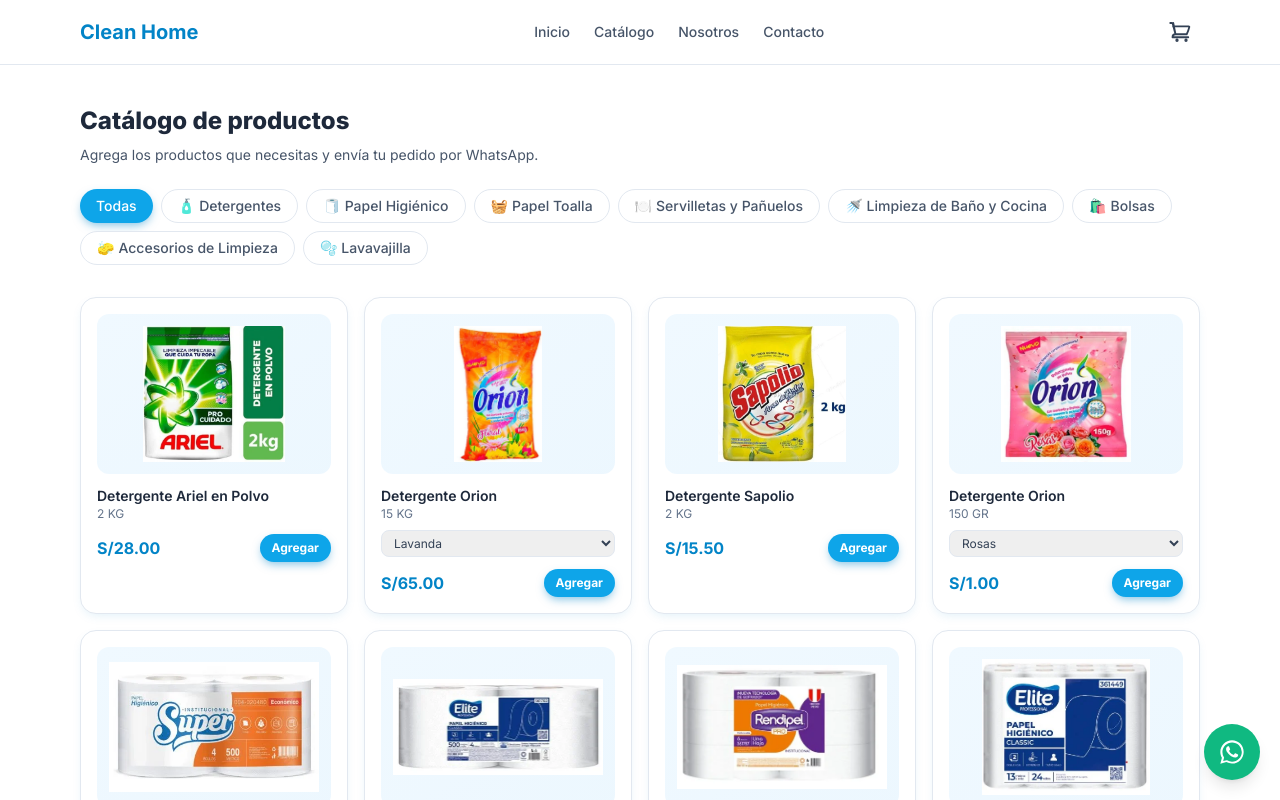
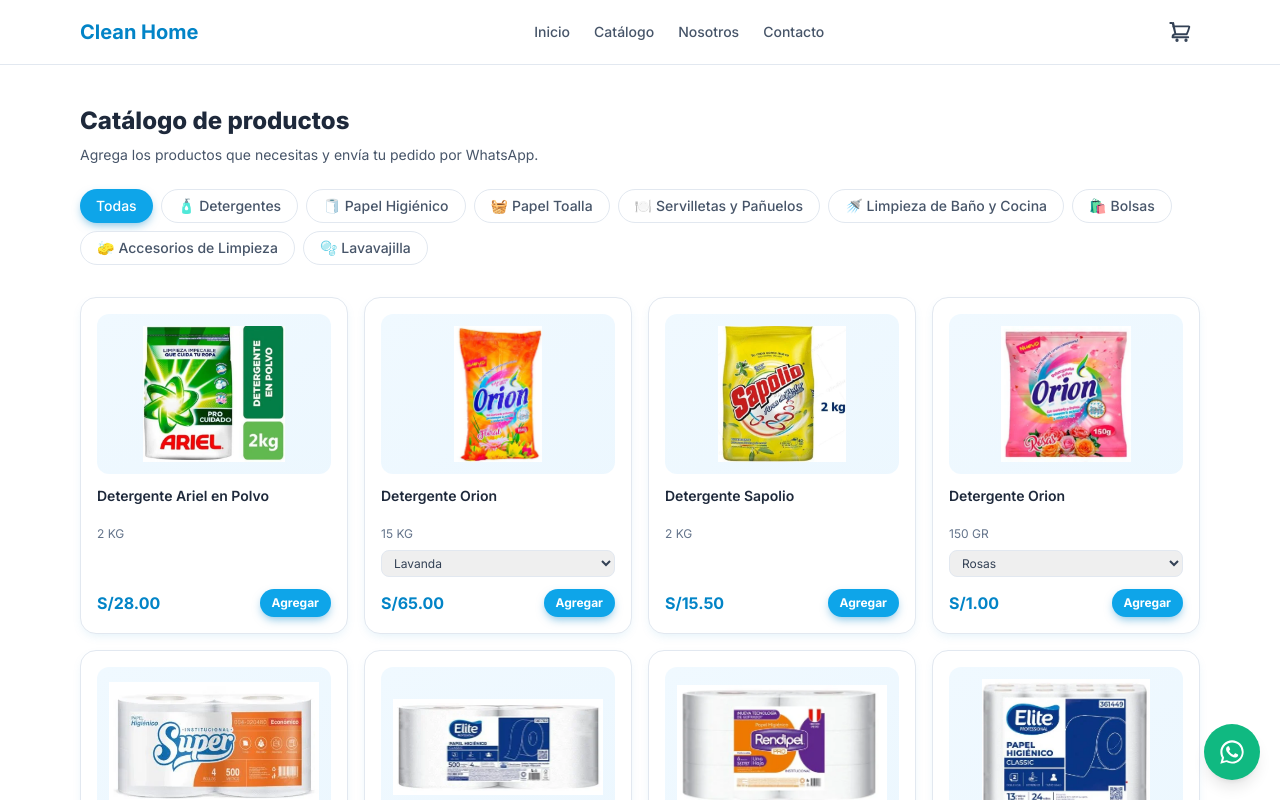
Before and after one commit to gonzalo-droid/clean-home, a Next.js app: page /catalogo in a window 1280 px wide. Shown: the top 800 px of the page. Built offline with nearby package versions, Linux system fonts and the light colour scheme.

Commit message:
fix: align Agregar button position across product card grid rows

```diff
--- a/components/ProductCard.tsx
+++ b/components/ProductCard.tsx
@@ -24,7 +24,7 @@
   }
 
   return (
-    <div className="flex flex-col rounded-2xl border border-slate-200 bg-white p-4 shadow-[0_4px_12px_-4px_rgba(2,132,199,0.15)] transition duration-200 hover:-translate-y-1 hover:shadow-[0_16px_30px_-10px_rgba(2,132,199,0.35)]">
+    <div className="flex h-full flex-col rounded-2xl border border-slate-200 bg-white p-4 shadow-[0_4px_12px_-4px_rgba(2,132,199,0.15)] transition duration-200 hover:-translate-y-1 hover:shadow-[0_16px_30px_-10px_rgba(2,132,199,0.35)]">
       <div className="relative mb-3 h-40 w-full overflow-hidden rounded-xl bg-gradient-to-br from-sky-50 to-sky-100/60">
         {product.image ? (
           <Image
@@ -41,7 +41,7 @@
         )}
       </div>
 
-      <p className="text-sm font-semibold text-slate-800">{product.name}</p>
+      <p className="line-clamp-2 min-h-[2.5rem] text-sm font-semibold text-slate-800">{product.name}</p>
       <p className="text-xs text-slate-500">{product.presentation}</p>
 
       {product.variants && (
@@ -58,7 +58,7 @@
         </select>
       )}
 
-      <div className="mt-3 flex flex-wrap items-center justify-between gap-2">
+      <div className="mt-auto flex flex-wrap items-center justify-between gap-2 pt-3">
         <span className="text-base font-bold text-sky-600">S/{product.price.toFixed(2)}</span>
         <button
           type="button"
```
